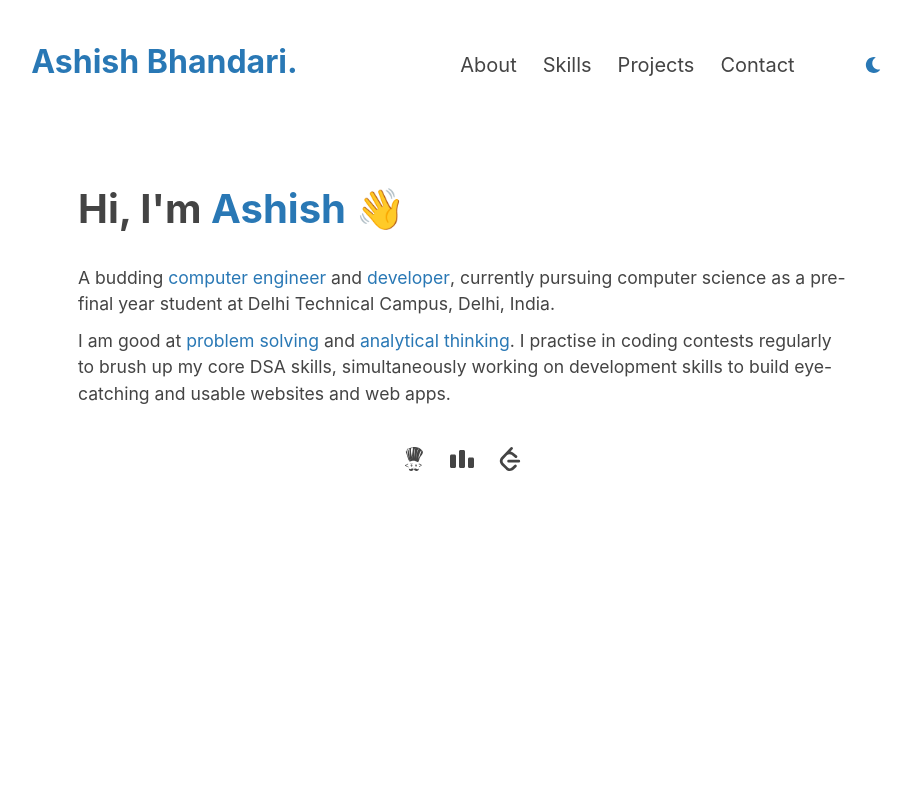
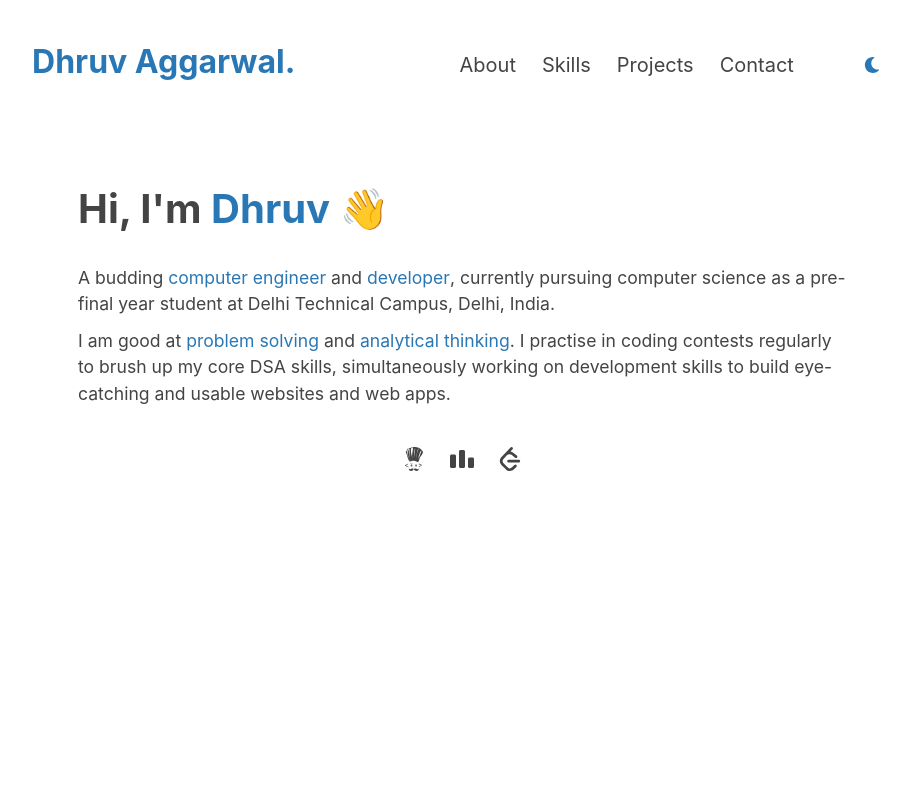
Before and after one commit to DhruvAggar/portfolio_college, a React (Create React App) app: page / in a window 1280 px wide. Shown: the top 800 px of the page, without its empty margins (178-1089 px from the left). Built offline with nearby package versions, Linux system fonts and the light colour scheme.

Commit message:
change name

```diff
--- a/public/index.html
+++ b/public/index.html
@@ -24,7 +24,7 @@
       work correctly both with client-side routing and a non-root public URL.
       Learn how to configure a non-root public URL by running `npm run build`.
     -->
-    <title>Ashish Bhandari</title>
+    <title>Dhruv Aggarwal</title>
   </head>
   <body>
     <noscript>You need to enable JavaScript to run this app.</noscript>
--- a/src/Components/About.js
+++ b/src/Components/About.js
@@ -39,7 +39,7 @@ function About() {
         <Heading marginBottom="2rem" fontSize={["2.5rem"]}>
           Hi, I'm{" "}
           <Text display="inline" color={isDark ? "#90a0d9" : "#2978b5"}>
-            Ashish{" "}
+            Dhruv{" "}
             <MotionText display="inline" rotate={{ x: 1.5 }}>
               👋
             </MotionText>
--- a/src/Components/Footer.js
+++ b/src/Components/Footer.js
@@ -24,7 +24,7 @@ function Footer() {
       <hr style={{ marginBottom: "15px" }} />
       <HStack spacing={{ base: "4", md: "5" }} justify="center">
         <Text fontSize={[12, 16]} color="subtle">
-          &copy; {new Date().getFullYear()} Ashish Bhandari. All rights
+          &copy; {new Date().getFullYear()} Dhruv Aggarwal. All rights
           reserved.
         </Text>
         <Stack direction="row" justify="top">
--- a/src/Components/Navbar.js
+++ b/src/Components/Navbar.js
@@ -48,7 +48,7 @@ function Navbar() {
             fontSize="2rem"
             color={isDark ? "#90a0d9" : "#2978b5"}
           >
-            Ashish Bhandari.
+            Dhruv Aggarwal.
           </Heading>
         </Show>
         <Show breakpoint="(max-width: 767px)">
```
